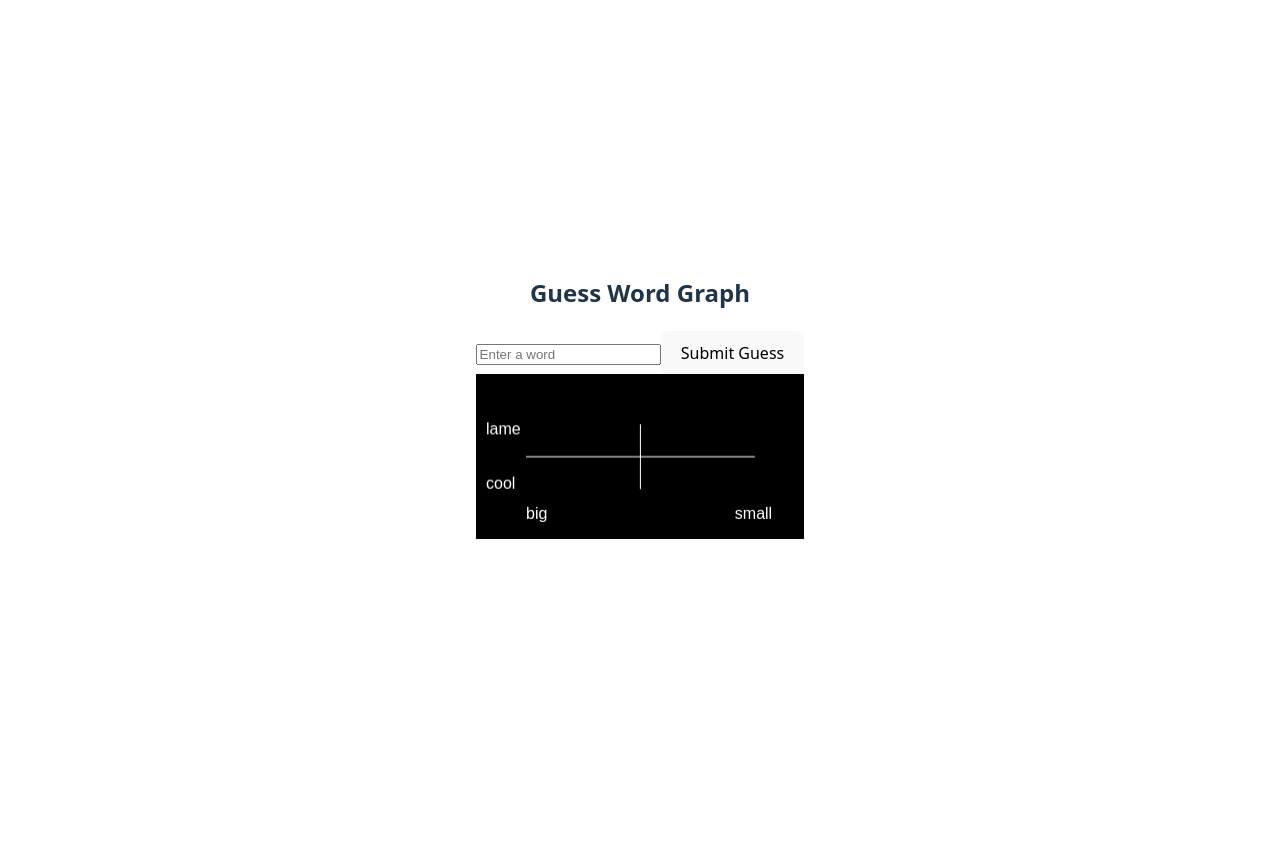
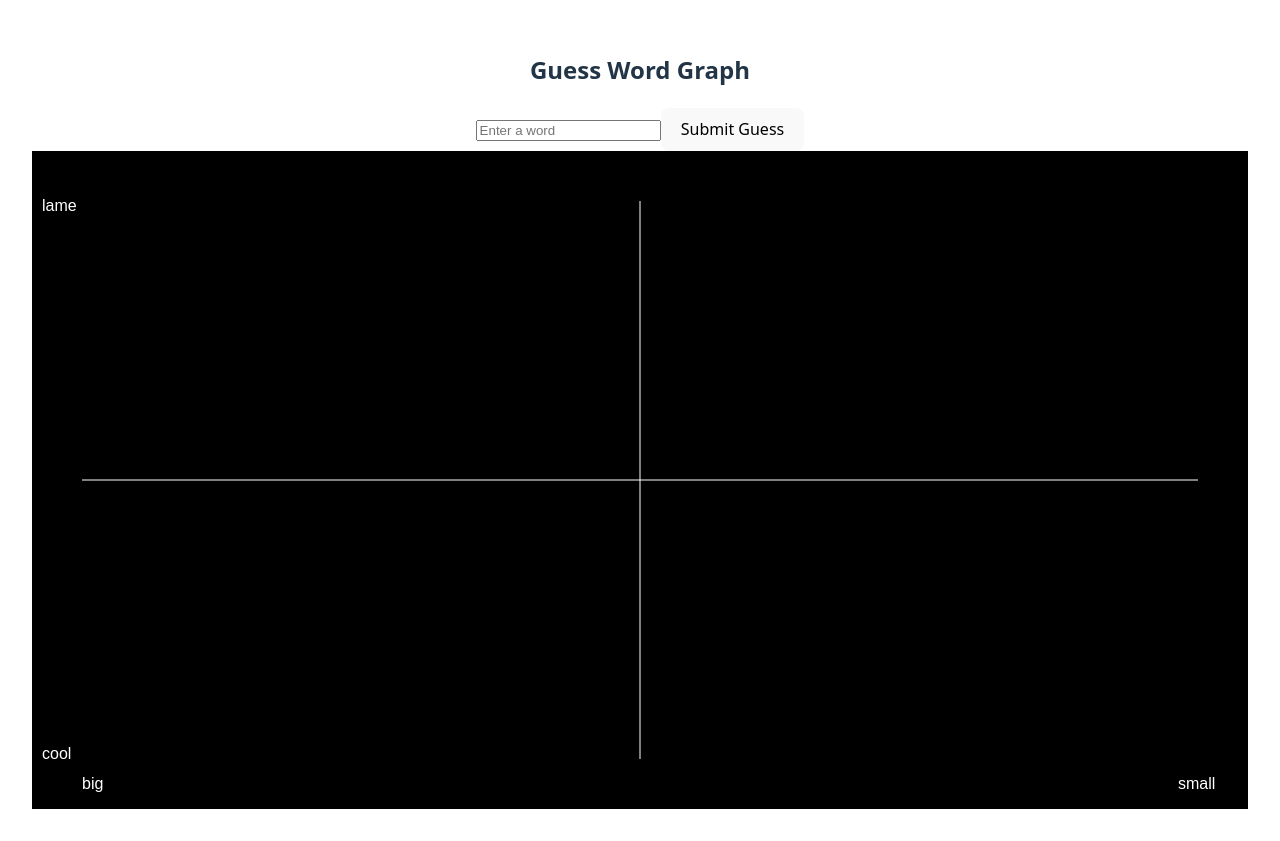
Before and after one commit to BenLirio/word-guess-client, a React (Vite) app: page / in a window 1280 px wide. Before the commit the page ends 800 px from the top, so only its background shows below. Built offline with nearby package versions, Linux system fonts and the light colour scheme.

Commit message:
fix aspect ratio

```diff
--- a/src/components/GraphCanvas.tsx
+++ b/src/components/GraphCanvas.tsx
@@ -6,6 +6,14 @@ interface GraphCanvasProps {
 
 const GraphCanvas: React.FC<GraphCanvasProps> = ({ dataPoints }) => {
   const canvasRef = useRef<HTMLCanvasElement | null>(null);
+  const containerRef = useRef<HTMLDivElement | null>(null);
+
+  const setAspectRatio = () => {
+    if (containerRef.current) {
+      const width = containerRef.current.offsetWidth;
+      containerRef.current.style.height = `${width}px`;
+    }
+  };
 
   const drawGraph = () => {
     const canvas = canvasRef.current;
@@ -64,17 +72,31 @@ const GraphCanvas: React.FC<GraphCanvasProps> = ({ dataPoints }) => {
   };
 
   useEffect(() => {
+    setAspectRatio();
+    window.addEventListener("resize", setAspectRatio);
+    return () => {
+      window.removeEventListener("resize", setAspectRatio);
+    };
+  }, []);
+
+  useEffect(() => {
     drawGraph();
   }, [dataPoints]);
 
   return (
-    <div style={{ width: "100%", height: "100%", position: "relative" }}>
+    <div
+      ref={containerRef}
+      style={{
+        width: "100%",
+        position: "relative",
+        backgroundColor: "black",
+      }}
+    >
       <canvas
         ref={canvasRef}
         style={{
           width: "100%",
           height: "100%",
-          backgroundColor: "black",
         }}
       />
     </div>
```
